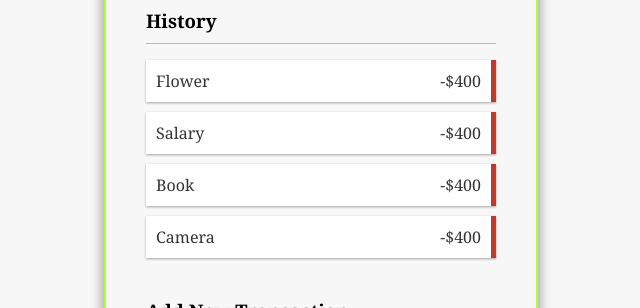
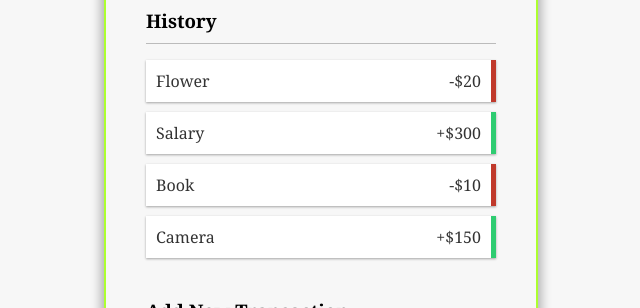
Before and after one commit to Officialibn1/Expense-Tracker, a React (Create React App) app: page / in a window 1280 px wide. Shown: the part 334-642 px from the top of the page, without its empty margins (319-959 px from the left). Built offline with nearby package versions, Linux system fonts and the light colour scheme.

Commit message:
chnage: made the classname for each transaction component dynamic using the tinary operator

```diff
--- a/src/components/Transaction.jsx
+++ b/src/components/Transaction.jsx
@@ -1,9 +1,12 @@
 import React from 'react';
 
 const Transaction = ({transaction}) => {
+
+    const sign = transaction.amount < 0 ? '-' : '+';
+
     return (
-        <li className="minus">
-            {transaction.text} <span>-$400</span> <button className="delete-btn">x</button>
+        <li className={transaction.amount < 0 ? 'minus' : 'plus'}>
+            {transaction.text} <span>{sign}${Math.abs(transaction.amount)}</span> <button className="delete-btn">x</button>
         </li>
     );
 }
```
